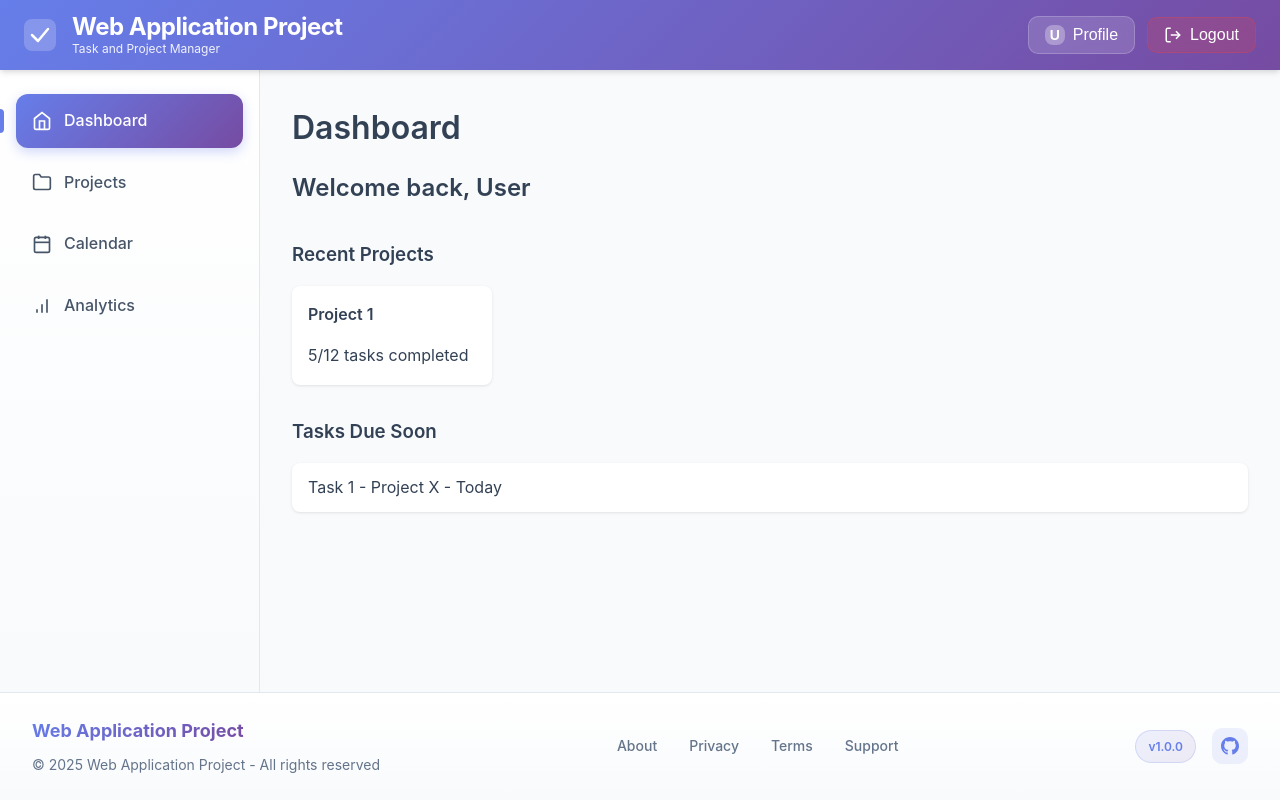
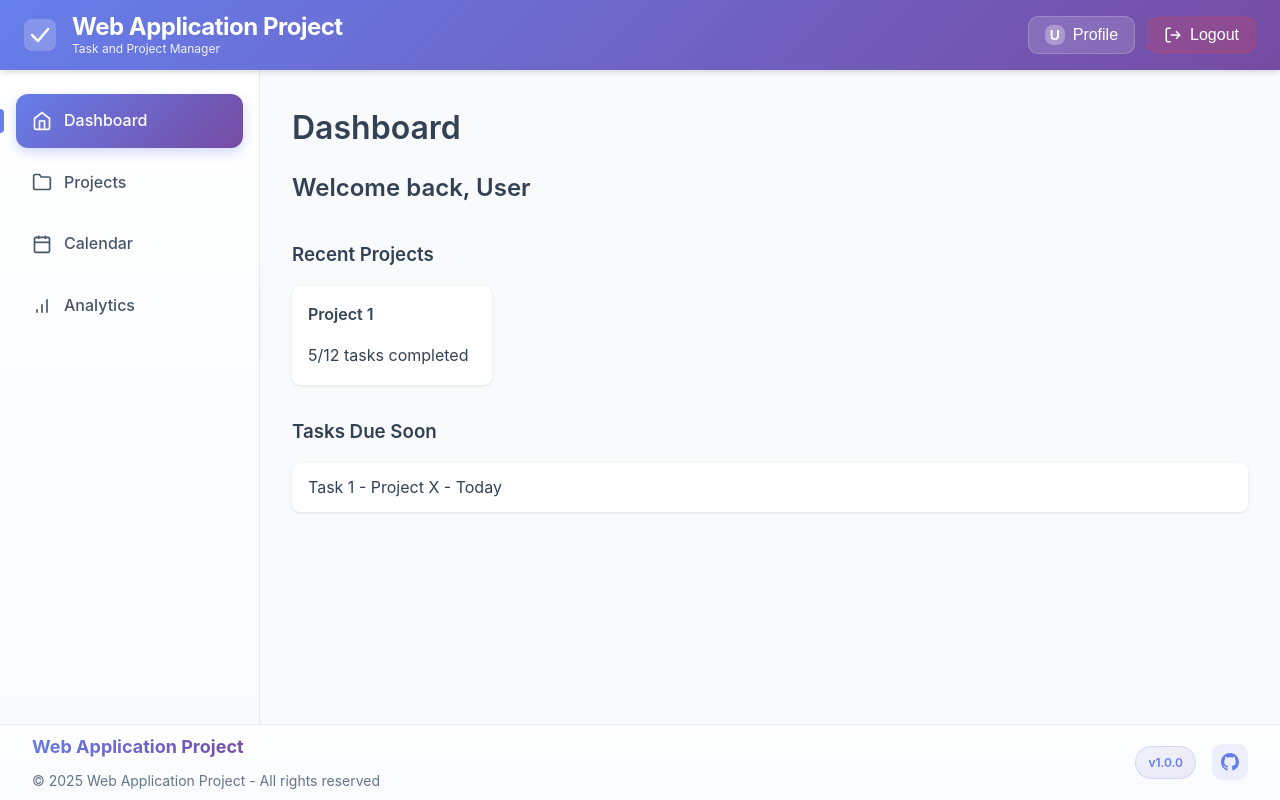
Before and after one commit to muhamedmjw/Storage-Facilitator, a Vue app: page / in a window 1280 px wide. Built offline with nearby package versions, Linux system fonts and the light colour scheme.

Commit message:
Remove footer center links

```diff
--- a/src/components/layout/AppFooter.vue
+++ b/src/components/layout/AppFooter.vue
@@ -9,26 +9,6 @@
           © 2025 Web Application Project - All rights reserved
         </p>
       </div>
-
-      <div class="footer-center">
-        <a
-          href="#"
-          class="footer-link"
-        >About</a>
-        <a
-          href="#"
-          class="footer-link"
-        >Privacy</a>
-        <a
-          href="#"
-          class="footer-link"
-        >Terms</a>
-        <a
-          href="#"
-          class="footer-link"
-        >Support</a>
-      </div>
-
       <div class="footer-right">
         <span class="version-badge">v1.0.0</span>
         <div class="social-links">
@@ -60,7 +40,7 @@
 .app-footer {
   background: linear-gradient(180deg, #ffffff 0%, #f8fafc 100%);
   border-top: 1px solid #e2e8f0;
-  padding: 1.5rem 2rem;
+  padding: 0.5rem 2rem;
   margin-top: auto;
 }
 
```
